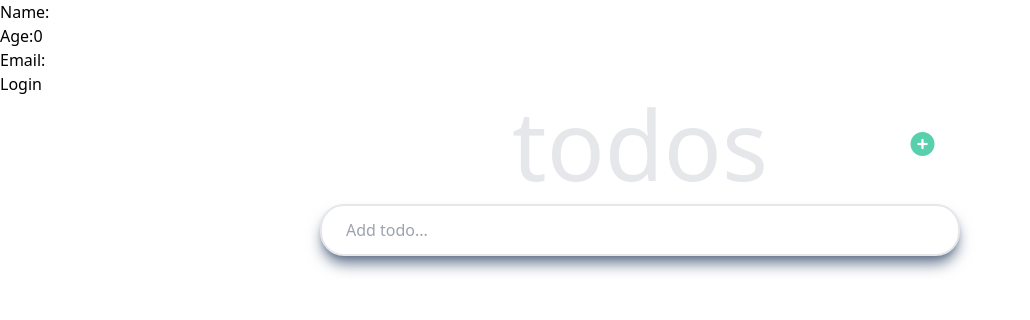
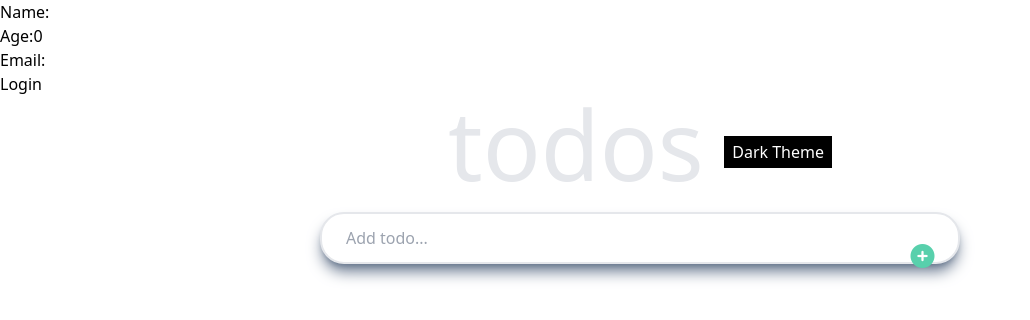
Before and after one commit to gloriaumutoni/Updated-Todo-App, a React (Vite) app: page / in a window 1280 px wide. Shown: the top 320 px of the page, without its empty margins (0-1030 px from the left). Built offline with nearby package versions, Linux system fonts and the light colour scheme.

Commit message:
chore:adding dark theme on todo app using context api

```diff
--- a/src/components/searchbar.jsx
+++ b/src/components/searchbar.jsx
@@ -8,7 +8,7 @@ const SearchBar = (props) => {
           value={props.value}
           className="text-black relative pl-6 border-2 rounded-3xl shadow-lg shadow-slate-500 w-[50%] py-3"
         />
-        <i onClick={props.handleSubmit} className="fa-solid fa-circle-plus absolute right-[27%] top-[16%] text-[#58d0ac] text-2xl"></i>
+        <i onClick={props.handleSubmit} className="fa-solid fa-circle-plus absolute right-[27%] top-[30%] text-[#58d0ac] text-2xl"></i>
       </div>
     );
   };
--- /dev/null
+++ b/src/components/theme.jsx
@@ -0,0 +1,9 @@
+const  Theme= () => {
+    return (
+        <div className="mt-10 ">
+        <button className="py-1 px-2 bg-black text-white">Dark Theme</button>
+        </div>
+     );
+}
+
+export default Theme;
--- a/src/components/todo.jsx
+++ b/src/components/todo.jsx
@@ -2,6 +2,7 @@ import { useDispatch, useSelector } from "react-redux";
 import SearchBar from "./searchbar";
 import { useState } from "react";
 import { add, complete, deleteItems } from "../features/todoFeature";
+import Theme from "./theme";
 
 const Todo = () => {
   const todos = useSelector((state) => state.input);
@@ -15,7 +16,7 @@ const Todo = () => {
 
   function handleSubmit(e) {
     e.preventDefault();
-    if(input.trim()){
+    if (input.trim()) {
       dispatch(add(input));
       setInput("");
     }
@@ -31,22 +32,35 @@ const Todo = () => {
 
   return (
     <div>
-      <h2 className="text-center font-medium text-8xl text-gray-200">todos</h2>
-      <form onSubmit={handleSubmit}>
-        <SearchBar handleChange={handleChange} value={input} handleSubmit={handleSubmit} />
+      <div className="text-center flex justify-between h-[40px] w-[30%] mx-auto">
+        <h2 className=" font-medium text-8xl text-gray-200">
+          todos
+        </h2>
+        <Theme />
+      </div>
+      <form className="pt-16" onSubmit={handleSubmit}>
+        <SearchBar
+          handleChange={handleChange}
+          value={input}
+          handleSubmit={handleSubmit}
+        />
       </form>
       {todos &&
         todos.map((todo) => (
-            <div className="flex justify-between w-[40%] mx-auto pt-10" key={todo.id}>
-              <input type="checkbox" onClick={() => handleChecked(todo.id)}/>
-              <p className={`${todo.isChecked?'line-through':''}`}>{todo.title}</p>
+          <div
+            className="flex justify-between w-[40%] mx-auto pt-10"
+            key={todo.id}
+          >
+            <input type="checkbox" onClick={() => handleChecked(todo.id)} />
+            <p className={`${todo.isChecked ? "line-through" : ""}`}>
+              {todo.title}
+            </p>
             <i
               onClick={() => handleDelete(todo.id)}
               className="fa-solid fa-trash text-[#f90b3b] text-center pr-3"
             />
           </div>
         ))}
-
     </div>
   );
 };
```
Lines whose indentation alone changed are shown as unchanged.
